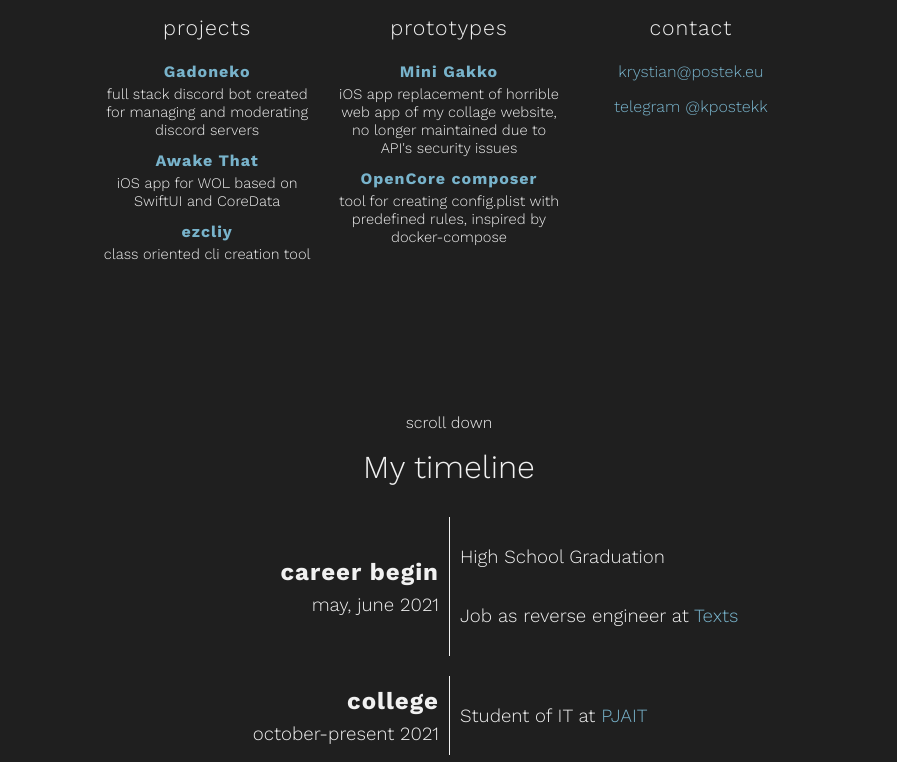
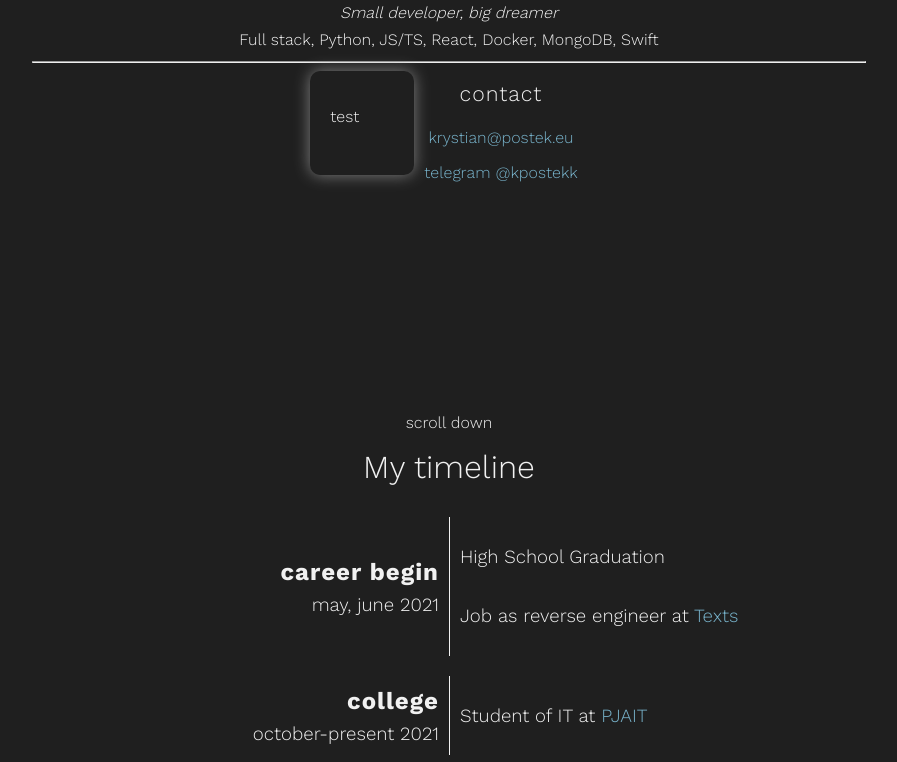
Before and after one commit to kpostekk/kpostekk-website, a Gatsby site: page / in a window 1280 px wide. Shown: the part 307-1069 px from the top of the page, without its empty margins (191-1088 px from the left). Built offline with nearby package versions, Linux system fonts and the light colour scheme; Gatsby itself is replaced by a stand-in of ours.

Commit message:
Minor changes

```diff
--- a/gatsby-config.js
+++ b/gatsby-config.js
@@ -8,7 +8,7 @@ module.exports = {
   plugins: [
     "gatsby-plugin-sass",
     "gatsby-plugin-image",
-    "gatsby-plugin-sitemap",
+    /* "gatsby-plugin-sitemap", */
     {
       resolve: "gatsby-plugin-manifest",
       options: {
@@ -41,7 +41,7 @@ module.exports = {
         }
       }
     },
-    {
+    /* {
       resolve: 'gatsby-source-cosmicjs',
       options: {
         bucketSlug: 'my-website-staging',
@@ -50,6 +50,6 @@ module.exports = {
           read_key: process.env.COSMIC_READ
         },
       }
-    }
+    } */
   ],
 };
--- /dev/null
+++ b/src/components/card.js
@@ -0,0 +1,5 @@
+import React from "react";
+
+export default function Card ({ title, description, children }) {
+  return <div style={{height: '5vw', width: '5vw', borderRadius: '10px', padding: '20px', boxShadow: '0 0 1em grey'}}>{children}</div>
+}
--- a/src/components/vl.js
+++ b/src/components/vl.js
@@ -1,5 +1,8 @@
 import React from "react";
 
+/**
+ * Vertical line
+ */
 export default function Vl({ children }) {
   return (
     <div style={{
--- a/src/pages/about.mdx
+++ /dev/null
@@ -1 +0,0 @@
-# about:me
--- /dev/null
+++ b/src/pages/contact.mdx
@@ -0,0 +1,6 @@
+# Contact
+
+ - Email - [krystian@postek.eu](mailto:krystian@postek.eu)
+ - Telergam - [@kpostekk](https://t.me/kpostekk)
+ - Signal - ask using email
+ - iMessage - ask using email
--- a/src/pages/index.js
+++ b/src/pages/index.js
@@ -3,6 +3,7 @@ import Root from "../components/sassy";
 import * as indexStyles from '../components/index.module.sass'
 import Vl from "../components/vl";
 import {Link} from "gatsby";
+import Card from "../components/card";
 
 function CategoryBlock({name, children}) {
   return (
@@ -62,7 +63,7 @@ function TimelineBlock({title, year, children}) {
   )
 }
 
-export default function indexPage({data}) {
+export default function IndexPage({data}) {
   return (
     <Root>
       <header style={{
@@ -70,36 +71,16 @@ export default function indexPage({data}) {
         flexDirection: "column",
         alignItems: "center",
         justifyContent: "center",
-        height: '88vh'
+        minHeight: '88vh'
       }}>
         <h1 style={{textAlign: "center", alignSelf: "center"}} className={indexStyles.welcomeTitle}>K. Postek</h1>
         <p style={{margin: '4px'}} className={indexStyles.someSmartPhrase}>Small developer, big dreamer</p>
         <p style={{margin: '4px'}}>Full stack, Python, JS/TS, React, Docker, MongoDB, Swift</p>
         <hr className={indexStyles.titleHrLine}/>
         <div className={indexStyles.categoryBlockRoot}>
-          {/*<CategoryBlock name={'blog'}>
-            <p>latest posts</p>
-            {data.allCosmicjsNotes.edges.map((e) => <p><span style={{fontWeight: 'bold'}}>{e.node.title}</span> <small>{e.node.metadata.summary}</small></p>)}
-          </CategoryBlock>*/}
-          <CategoryBlock name={'projects'}>
-            <GithubRepo path={'pjatk21/pjatk-cat-guard'} title={'Gadoneko'}>
-              full stack discord bot created for managing and moderating discord servers
-            </GithubRepo>
-            <GithubRepo path={'kpostekk/AwakeThat'} title={'Awake That'}>
-              iOS app for WOL based on SwiftUI and CoreData
-            </GithubRepo>
-            <GithubRepo path={'kpostekk/ezcliy'} title={'ezcliy'}>
-              class oriented cli creation tool
-            </GithubRepo>
-          </CategoryBlock>
-          <CategoryBlock name={'prototypes'}>
-            <GithubRepo path={'kpostekk/Mini-Gakko'} title={'Mini Gakko'}>
-              iOS app replacement of horrible web app of my collage website, no longer maintained due to API's security issues
-            </GithubRepo>
-            <GithubRepo path={'kpostekk/opencore-composer'} title={'OpenCore composer'}>
-              tool for creating config.plist with predefined rules, inspired by docker-compose
-            </GithubRepo>
-          </CategoryBlock>
+          <Card>
+            <p>test</p>
+          </Card>
           <CategoryBlock name={'contact'}>
             <p style={{margin: 0, paddingTop: '12px'}}>
               <Link to={'mailto:krystian@postek.eu'}>
@@ -130,7 +111,7 @@ export default function indexPage({data}) {
         </TimelineBlock>
       </div>
       <div style={{padding: '10px'}}>
-        <p style={{textAlign: 'center', padding: 0, fontSize: '9pt', letterSpacing: '1px'}}>Powered by Gatsby and Cosmic</p>
+        <p style={{textAlign: 'center', padding: 0, fontSize: '9pt', letterSpacing: '1px'}}>Powered by Gatsby</p>
       </div>
     </Root>
   )
```
Also changed, not shown: 2 other files.
